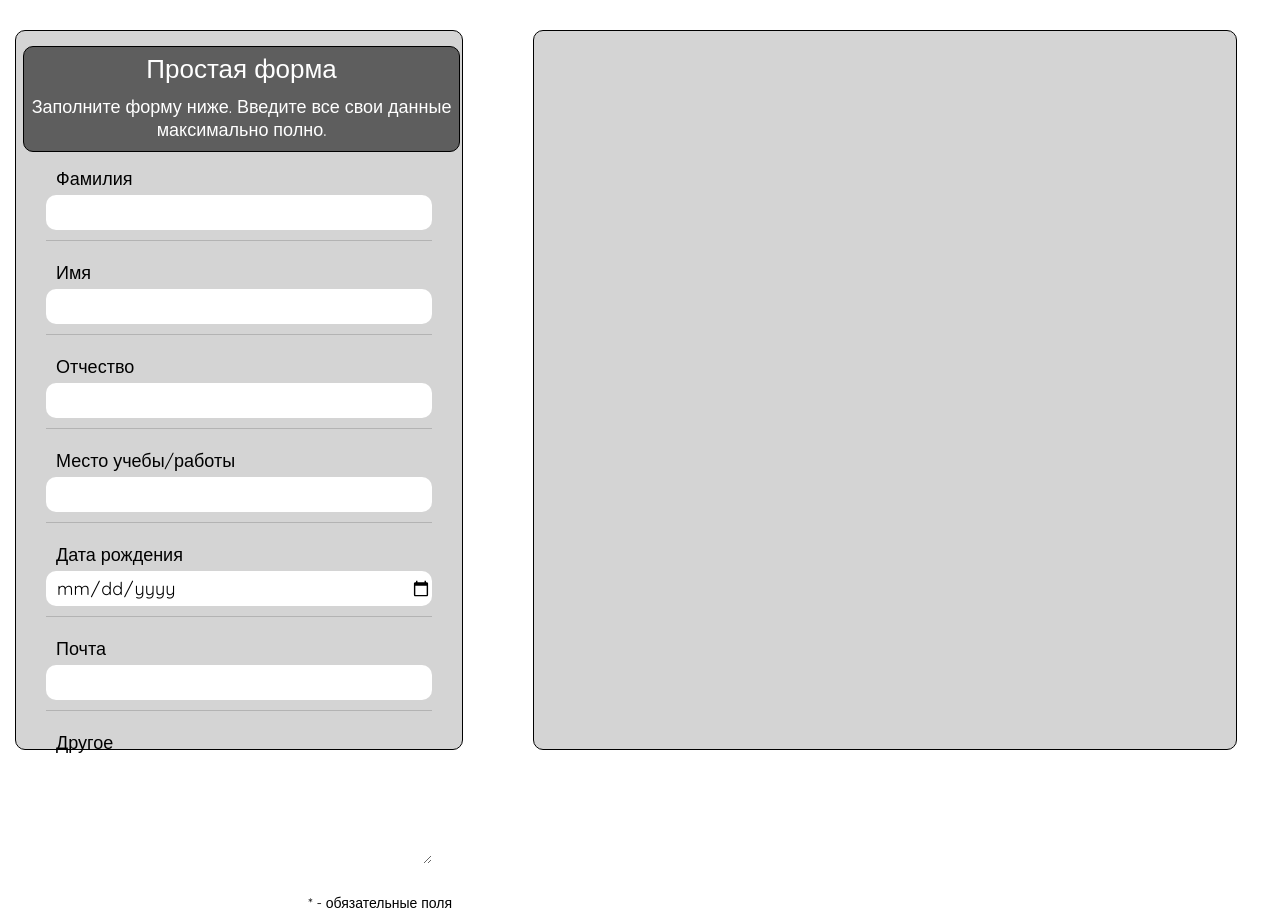
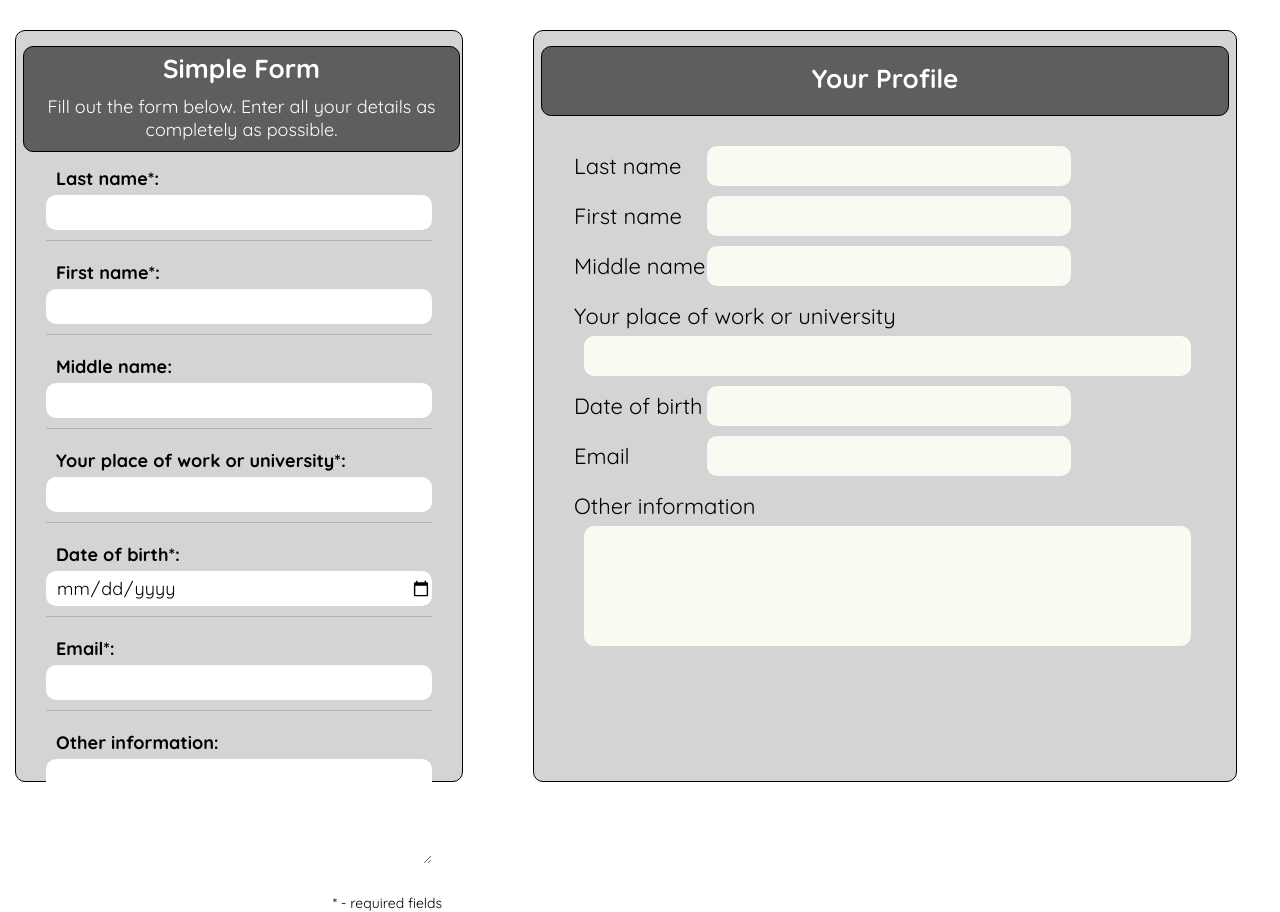
Before and after one commit to adildikov/snp-form-react, a React (Create React App) app: page / in a window 1280 px wide. Built offline with nearby package versions, Linux system fonts and the light colour scheme.

Commit message:
Display component done with styles

```diff
--- a/src/components/Display/Display.jsx
+++ b/src/components/Display/Display.jsx
@@ -1,6 +1,48 @@
 import React from "react";
+import { connect } from "react-redux";
+import { fieldsNames } from "../../mockData";
 import "./style.css";
 
-export default function Display() {
-  return <div className="display_wrapper"></div>;
+function Display({ data }) {
+  return (
+    <div className="display_wrapper">
+      <div className="display_header">
+        <p className="header__title">Your Profile</p>
+      </div>
+      <div className="display_body">
+        <div className="info_block">
+          <span>{fieldsNames.lastName}</span>
+          <p className="last_name">{data.lastName}</p>
+        </div>
+        <div className="info_block">
+          <span>{fieldsNames.firstName}</span>
+          <p className="first_name">{data.firstName}</p>
+        </div>
+        <div className="info_block">
+          <span>{fieldsNames.middleName}</span>
+          <p className="middle_name">{data.middleName}</p>
+        </div>
+        <div className="info_block study">
+          <span>{fieldsNames.study_work}</span>
+          <p className="study_work">{data.study_work}</p>
+        </div>
+        <div className="info_block">
+          <span>{fieldsNames.dateOfBirth}</span>
+          <p className="dateOfBirth">{data.dateOfBirth}</p>
+        </div>
+        <div className="info_block">
+          <span>{fieldsNames.email}</span>
+          <p className="email">{data.email}</p>
+        </div>
+        <div className="info_block other">
+          <span>{fieldsNames.other}</span>
+          <p className="other">{data.other}</p>
+        </div>
+      </div>
+    </div>
+  );
 }
+
+export default connect(({ data }) => ({
+  data,
+}))(Display);
--- a/src/components/Display/style.css
+++ b/src/components/Display/style.css
@@ -8,7 +8,7 @@
 
 .display_wrapper {
   width: 55%;
-  height: 90vh;
+  height: 94vh;
 
   margin: 30px 0 0 70px;
 
@@ -17,3 +17,82 @@
   border: 1px solid black;
   border-radius: 10px;
 }
+
+.display_header {
+  width: 98%;
+  margin: 15px 7px 30px 7px;
+  padding: 15px 0 20px 0;
+
+  background-color: rgb(94, 94, 94);
+  color: white;
+
+  border: 1px solid black;
+  border-radius: 10px;
+}
+
+.header__title {
+  font-size: 26px;
+  text-align: center;
+}
+
+.display_body {
+  width: 95%;
+}
+
+.info_block {
+  display: flex;
+  margin: 10px 30px;
+}
+
+.info_block.study {
+  display: block;
+}
+
+.info_block.study p {
+  width: 100%;
+  margin-left: 20px;
+}
+
+.info_block.other {
+  display: block;
+}
+
+.info_block.other p {
+  width: 100%;
+  height: 15vh;
+
+  margin-left: 20px;
+  padding-top: 5px;
+
+  line-height: 20px;
+
+  word-break: break-all;
+  overflow: auto;
+}
+
+.display_body p {
+  display: flex;
+  width: 60%;
+  height: 40px;
+
+  padding-left: 10px;
+  margin: 0 100px 0 auto;
+  justify-content: center;
+
+  line-height: 40px;
+  font-size: 20px;
+
+  border: 0px solid black;
+  border-radius: 10px;
+
+  background-color: rgb(250, 250, 242);
+}
+
+.display_body span {
+  height: 40px;
+
+  padding-left: 10px;
+
+  line-height: 40px;
+  font-size: 22px;
+}
--- a/src/components/Form/Form.jsx
+++ b/src/components/Form/Form.jsx
@@ -1,4 +1,5 @@
 import React from "react";
+import { fieldsNames } from "../../mockData";
 import Input from "../Input/Input";
 import InputTextField from "../InputTextField/InputTextField";
 import "./style.css";
@@ -7,21 +8,42 @@ export default function Form() {
   return (
     <div className="form_wrapper">
       <div className="form_header">
-        <p className="header__title">Простая форма</p>
+        <p className="header__title">Simple Form</p>
         <p className="header__content">
-          Заполните форму ниже. Введите все свои данные максимально полно.
+          Fill out the form below. Enter all your details as completely as
+          possible.
         </p>
       </div>
       <div className="form_body">
-        <Input labelText="Фамилия" id="lastName" type="text" />
-        <Input labelText="Имя" id="firstName" type="text" />
-        <Input labelText="Отчество" id="middleName" type="text" />
-        <Input labelText="Место учебы/работы" id="study_work" type="text" />
-        <Input labelText="Дата рождения" id="dateOfBirth" type="date" />
-        <Input labelText="Почта" id="email" type="email" />
-        <InputTextField labelText="Другое" id="other" />
+        <Input
+          labelText={fieldsNames.lastName + "*:"}
+          id="lastName"
+          type="text"
+        />
+        <Input
+          labelText={fieldsNames.firstName + "*:"}
+          id="firstName"
+          type="text"
+        />
+        <Input
+          labelText={fieldsNames.middleName + ":"}
+          id="middleName"
+          type="text"
+        />
+        <Input
+          labelText={fieldsNames.study_work + "*:"}
+          id="study_work"
+          type="text"
+        />
+        <Input
+          labelText={fieldsNames.dateOfBirth + "*:"}
+          id="dateOfBirth"
+          type="date"
+        />
+        <Input labelText={fieldsNames.email + "*:"} id="email" type="email" />
+        <InputTextField labelText={fieldsNames.other + ":"} id="other" />
       </div>
-      <p className="required_fields">* - обязательные поля</p>
+      <p className="required_fields">* - required fields</p>
     </div>
   );
 }
--- a/src/components/Form/style.css
+++ b/src/components/Form/style.css
@@ -8,7 +8,7 @@
 
 .form_wrapper {
   width: 35%;
-  height: 90vh;
+  height: 94vh;
   margin: 30px 0 0 15px;
 
   background-color: rgb(212, 212, 212);
@@ -32,6 +32,7 @@
 .header__title {
   font-size: 26px;
   text-align: center;
+  font-weight: bold;
 }
 
 .header__content {
@@ -42,7 +43,7 @@
 .required_fields {
   font-size: 14px;
   text-align: right;
-  margin: 10px 10px 0 0;
+  margin: 10px 20px 0 0;
 }
 
 .form_body {
--- a/src/components/Input/style.css
+++ b/src/components/Input/style.css
@@ -15,6 +15,7 @@
 
 .input__label {
   display: block;
+  font-weight: bold;
 
   margin-left: 10px;
 }
--- a/src/components/InputTextField/style.css
+++ b/src/components/InputTextField/style.css
@@ -13,6 +13,8 @@
 
 .textField__label {
   display: block;
+
+  font-weight: bold;
 
   margin-left: 10px;
 }
--- /dev/null
+++ b/src/mockData.js
@@ -0,0 +1,9 @@
+export const fieldsNames = {
+  lastName: "Last name",
+  firstName: "First name",
+  middleName: "Middle name",
+  study_work: "Your place of work or university",
+  dateOfBirth: "Date of birth",
+  email: "Email",
+  other: "Other information",
+};
```
